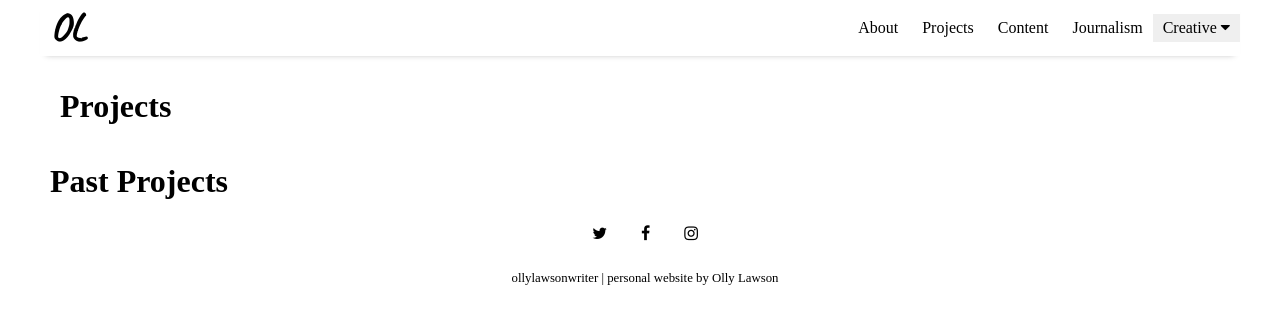
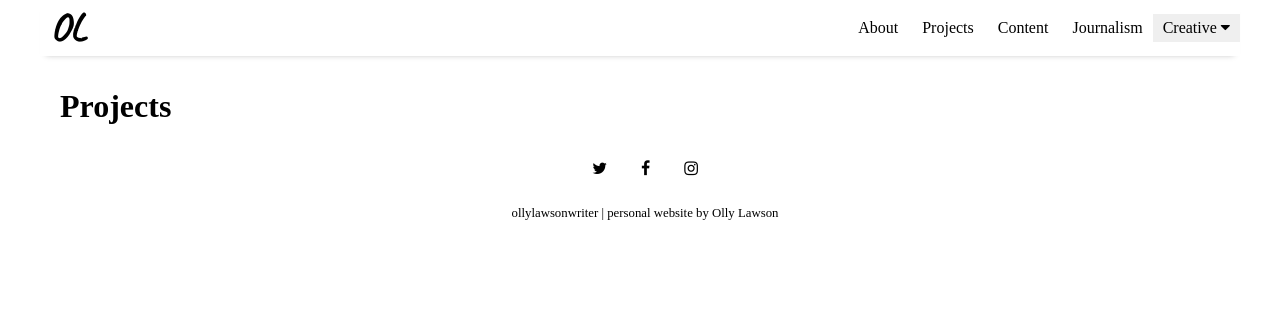
Before and after one commit to ollylawson/ollylawson.github.io, a Jekyll site: the page built from pages/projects.html, in a window 1280 px wide. Shown: the top 324 px of the page. Built offline with Jekyll 4.4.1, drawn with Linux system fonts in a browser that asks for light colours; nearby versions of some CDN libraries; some web fonts are replaced.

Commit message:
projects

```diff
--- a/pages/projects.html
+++ b/pages/projects.html
@@ -3,18 +3,16 @@ layout: page
 title: Projects
 ---
 
-
-<div class="past-projects">
-  <h1>Past Projects</h1>
-  {% for post in site.categories.pastprojects %}
+{% for post in site.categories.pastprojects %}
+  <div class="past-projects">
+    <h1>Past Projects</h1>
       <div class="project-posts">
         <h2><span>{{ post.title }} | {{post.date}}</span></h2>
         <img src="{{ site.github.url }}/assets/img/{{ page.image }}"/>
         {{ content }}
       </div>
-  {% endfor %}
-</div>
-
+  </div>
+{% endfor %}
 
 <!-- <div class="upcoming-projects">
   <h1>Upcoming Projects<h1>
```
